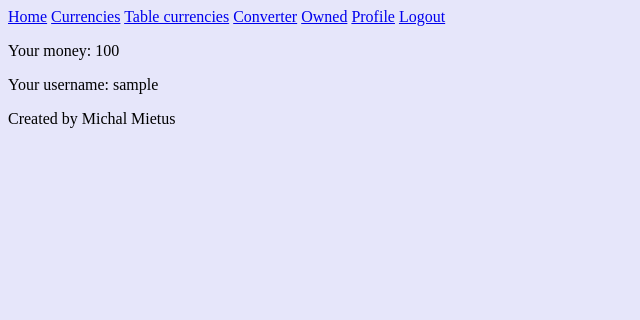
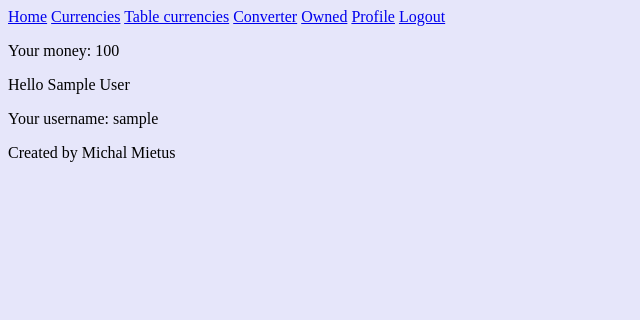
Before and after one commit to goodude123/marketplace, a Django app: page /user/ in a window 1280 px wide. Shown: the top 320 px of the page, without its empty margins (0-640 px from the left). Run offline with Django 3.2, Linux system fonts and the light colour scheme; the visitor is signed in with stand-in values (Sample User, id 1).

Commit message:
Added showing user first and last name.

```diff
--- a/trading_app/templates/user.html
+++ b/trading_app/templates/user.html
@@ -2,5 +2,10 @@
 
 
 {% block content %}
+    {% if user.first_name and user.last_name %}
+        <p>Hello {{ user.first_name }} {{ user.last_name }}</p>
+    {% elif user.first_name %}
+        <p>Hello {{ user.first_name }}</p>
+    {% endif %}
     <p>Your username: {{ user.username }}</p>
 {% endblock %}
```
